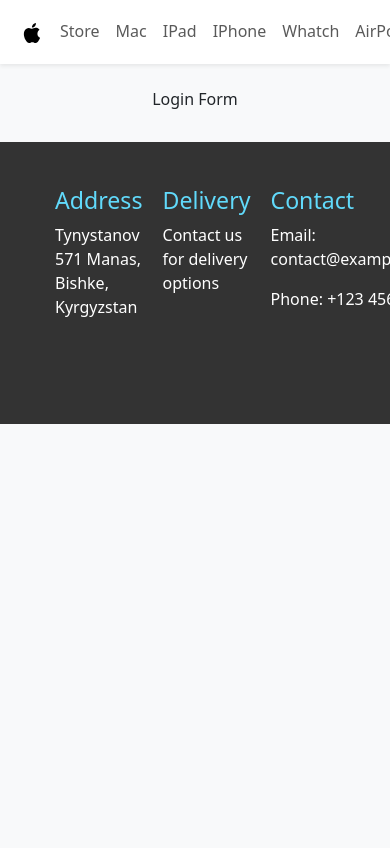
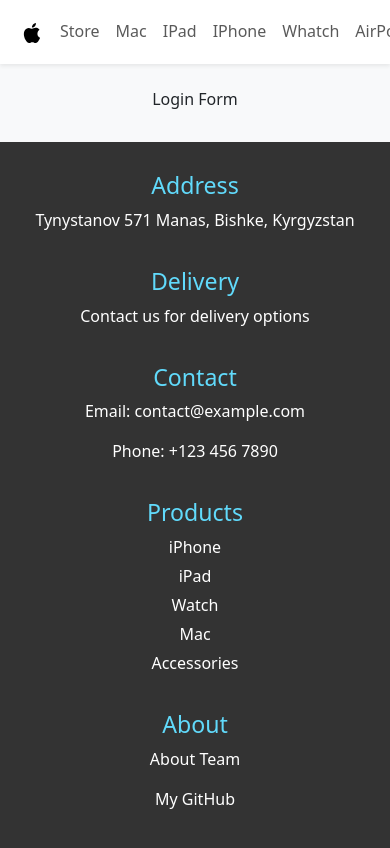
Before and after one commit to Matraim/myStore, a React (Vite) app: page /login-form in a window 390 px wide. Shown: the top 848 px of the page. Built offline with nearby package versions, Linux system fonts and the light colour scheme.

Commit message:
footer-responsive

```diff
--- a/src/pages/Footer.tsx
+++ b/src/pages/Footer.tsx
@@ -8,16 +8,17 @@
 
 const StyledFooter = styled.footer`
   display: flex;
-  justify-content: space-around;
+  flex-direction: column;
+  align-items: center;
   background-color: #333;
   color: white;
-  padding: 45px;
-  position: absolute;
+  padding: 20px;
   width: 100%;
 
   div {
     flex: 1;
-    margin: 0 10px;
+    margin: 10px 0;
+    text-align: center;
   }
 
   h3 {
@@ -41,6 +42,19 @@
     &:hover {
       color: #61dafb;
     }
+  }
+
+  @media (min-width: 768px) {
+    flex-direction: row;
+    justify-content: space-around;
+
+    div {
+      margin: 0 10px;
+    }
+  }
+
+  @media (min-width: 1024px) {
+    padding: 40px;
   }
 `;
 
@@ -74,7 +88,7 @@
             <Link to="/ipad">iPad</Link>
           </li>
           <li>
-            <Link to="/Whatch">Watch</Link>
+            <Link to="/watch">Watch</Link>
           </li>
           <li>
             <Link to="/mac">Mac</Link>
@@ -87,12 +101,11 @@
       <div>
         <h3>About</h3>
         <ul>
-          {' '}
-          <Link to="./About">About Team {creator}</Link>
+          <Link to="./about">About Team {creator}</Link>
         </ul>
 
         <ul>
-          <Link to="https://github.com/Matraim">My GitHub</Link>
+          <a href="https://github.com/Matraim">My GitHub</a>
         </ul>
       </div>
     </StyledFooter>
```
